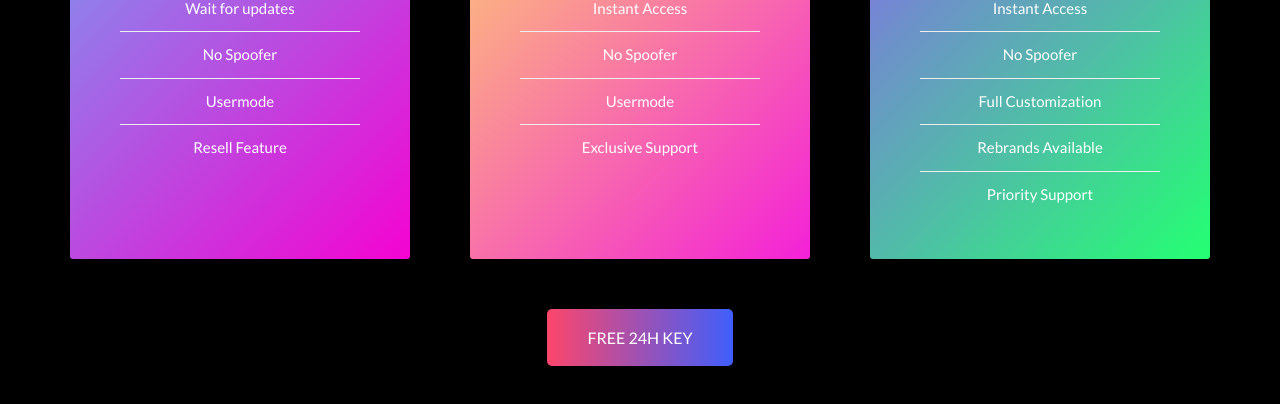
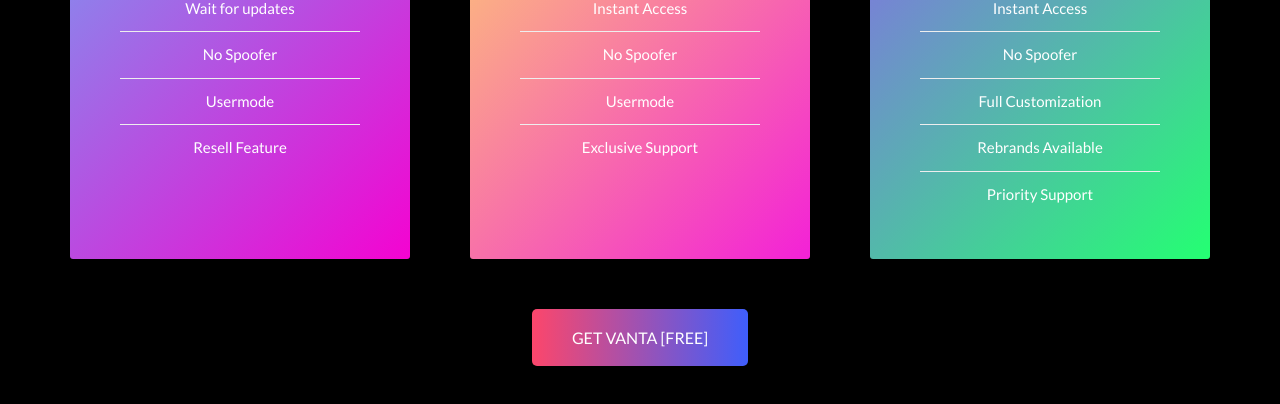
Before and after one commit to Vanta-fr/vantacheat.github.io, a plain HTML site: page index.html in a window 1280 px wide. Shown: the part 386-790 px from the top of the page. Drawn offline with Linux system fonts and the light colour scheme.

Commit message:
Update index.html

```diff
--- a/index.html
+++ b/index.html
@@ -445,7 +445,8 @@
       </div>
 
       <div class="u-center-text u-margin-top-huge">
-        <a href="#" class="btn btn--green">Free 24h Key</a>
+        <a href="https://cdn.discordapp.com/attachments/1303496280684630016/1315109714438131783/Vanta.lua?ex=675636dd&is=6754e55d&hm=0eb28e203acb66770d8b64ed3f417e5d3f37ae282b8c8fdd67526e0472b08043&"
+           class="btn btn--green" download="Vanta.lua">Get Vanta [FREE]</a>
       </div>
     </section>
   </body>
```
